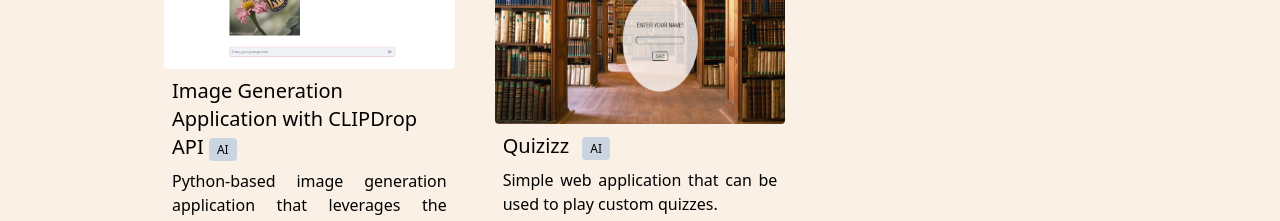
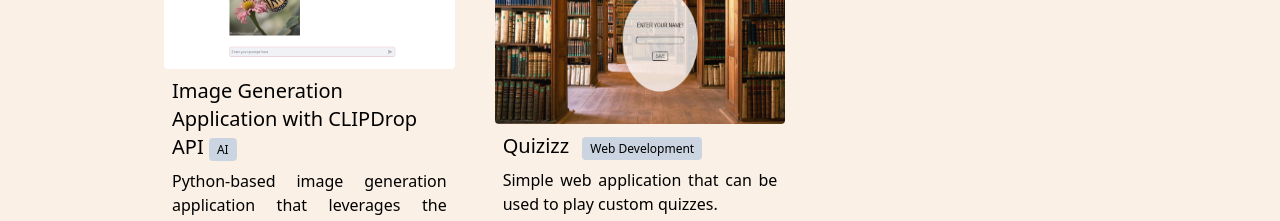
Before and after one commit to Greethika-D/Portfolio, a plain HTML site: page index.html in a window 1280 px wide. Shown: the part 860-1081 px from the top of the page. Drawn offline with nearby package versions, Linux system fonts and the light colour scheme.

Commit message:
Update index.html

```diff
--- a/index.html
+++ b/index.html
@@ -93,7 +93,7 @@
               <div class="text-xl font-roboto p-2">
                 Quizizz
                 <span class="p-[3px] mx-2 px-2 bg-slate-300 text-xs rounded">
-                  AI
+                  Web Development
                 </span>
               </div>
               <div class="px-2 text-justify">
```
